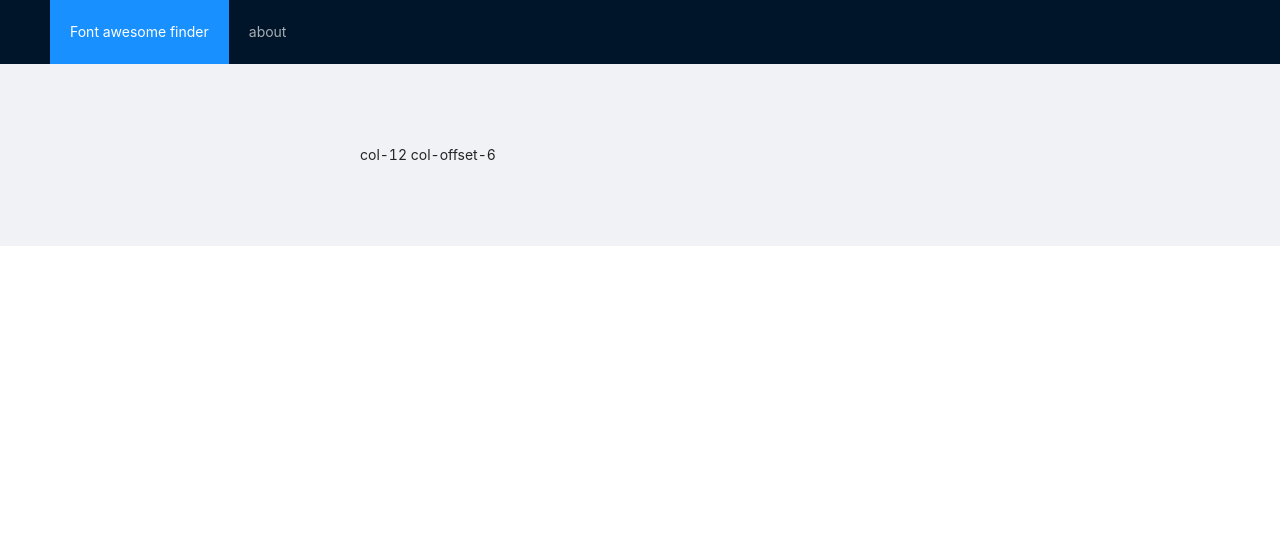
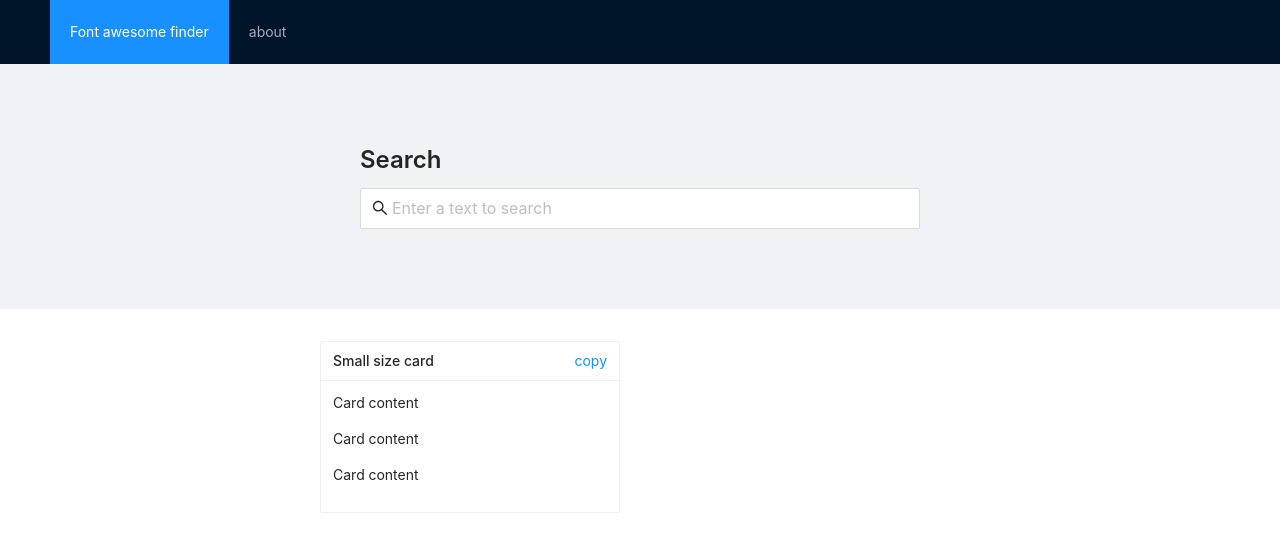
Before and after one commit to amiryxe/react-font-awesome-icon-finder, a React (Create React App) app: page / in a window 1280 px wide. Shown: the top 552 px of the page. Built offline with nearby package versions, Linux system fonts and the light colour scheme.

Commit message:
add search field and card component

```diff
--- /dev/null
+++ b/src/components/Icons/IconItem.js
@@ -0,0 +1,19 @@
+import React from "react";
+import { Card } from "antd";
+
+const IconItem = () => {
+  return (
+    <Card
+      size="small"
+      title="Small size card"
+      extra={<a href="#">copy</a>}
+      style={{ width: 300 }}
+    >
+      <p>Card content</p>
+      <p>Card content</p>
+      <p>Card content</p>
+    </Card>
+  );
+};
+
+export default IconItem;
--- /dev/null
+++ b/src/components/Icons/IconList.js
@@ -0,0 +1,12 @@
+import React from "react";
+import IconItem from "./IconItem";
+
+const IconList = () => {
+  return (
+    <div>
+      <IconItem />
+    </div>
+  );
+};
+
+export default IconList;
--- /dev/null
+++ b/src/components/SearchField/index.js
@@ -0,0 +1,19 @@
+import React from "react";
+import { Input, Typography } from "antd";
+import { SearchOutlined } from "@ant-design/icons";
+const { Title } = Typography;
+
+const SearchField = () => {
+  return (
+    <div>
+      <Title level={3}>Search</Title>
+      <Input
+        size="large"
+        placeholder="Enter a text to search"
+        prefix={<SearchOutlined />}
+      />
+    </div>
+  );
+};
+
+export default SearchField;
--- a/src/pages/Home.js
+++ b/src/pages/Home.js
@@ -1,5 +1,7 @@
-import React from "react";
+import React, { Fragment } from "react";
 import MenuBar from "../components/MenuBar";
+import SearchField from "../components/SearchField";
+import IconList from "../components/Icons/IconList";
 
 import { Row, Col } from "antd";
 import { Layout } from "antd";
@@ -7,16 +9,24 @@ const { Content } = Layout;
 
 const Home = () => {
   return (
+    <Fragment>
       <Layout className="layout">
         <MenuBar />
         <Content style={{ padding: "5rem" }}>
           <Row>
             <Col span={12} offset={6}>
-            col-12 col-offset-6
+              <SearchField />
             </Col>
           </Row>
         </Content>
       </Layout>
+
+      <Row style={{ marginTop: "2rem" }}>
+        <Col span={12} offset={6}>
+          <IconList />
+        </Col>
+      </Row>
+    </Fragment>
   );
 };
 
```
Lines whose indentation alone changed are shown as unchanged.
